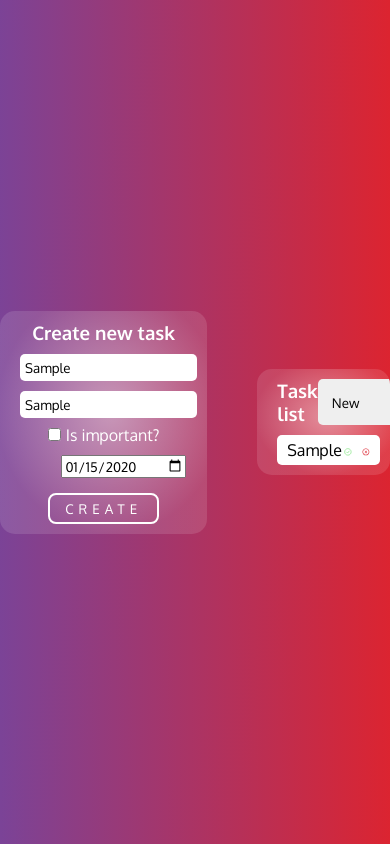
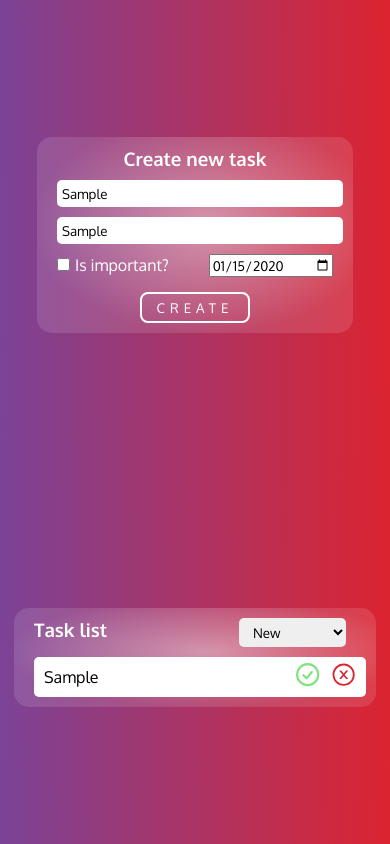
Before and after one commit to HiImRussel/to-do-app, a React (Create React App) app: page / in a window 390 px wide. Both pictures are taken after typing "Sample", "Sample", "2020-01-15" into the empty fields and a click on the button "CREATE". Built offline with nearby package versions, Linux system fonts and the light colour scheme.

Commit message:
Fixed bug (complete button showed when task was completed)

```diff
--- a/src/components/Task.jsx
+++ b/src/components/Task.jsx
@@ -10,6 +10,7 @@ const Task = ({
   description,
   deleteTask,
   completeTask,
+  status,
 }) => {
   const [isDescriptionVisable, setIsSecriptionVisable] = useState(false);
   const [displayDescription, setDescription] = useState("");
@@ -28,6 +29,7 @@ const Task = ({
       >
         <span>{name}</span>
         <div className="buttons">
+          {status === "new" && (
             <svg
               onClick={() => completeTask(id)}
               viewBox="0 0 24 24"
@@ -47,6 +49,7 @@ const Task = ({
                 stroke-width="2"
               />
             </svg>
+          )}
           <svg
             onClick={() => deleteTask(id)}
             viewBox="0 0 24 24"
--- a/src/components/TaskList.jsx
+++ b/src/components/TaskList.jsx
@@ -21,6 +21,7 @@ const TaskList = ({ tasks, deleteTask, completeTask }) => {
           description={task.description}
           deleteTask={deleteTask}
           completeTask={completeTask}
+          status={filter}
         />
       );
     }
--- a/src/css/App.css
+++ b/src/css/App.css
@@ -11,6 +11,7 @@ main {
   justify-content: center;
   flex-direction: row;
   align-items: center;
+  flex-wrap: wrap;
 }
 
 ::-webkit-scrollbar {
--- a/src/css/Form.css
+++ b/src/css/Form.css
@@ -57,3 +57,9 @@ form button {
 form button:hover {
   transform: scale(1.1);
 }
+
+@media only screen and (max-width: 679px) {
+  .tasks-bg {
+    margin-right: 0px;
+  }
+}
--- a/src/css/Task.css
+++ b/src/css/Task.css
@@ -9,6 +9,7 @@
   flex-direction: row;
   justify-content: space-between;
   cursor: pointer;
+  align-items: center;
 }
 
 .buttons svg {
@@ -23,3 +24,9 @@
 .buttons svg:nth-child(1) {
   margin-right: 10px;
 }
+
+@media only screen and (max-width: 679px) {
+  .buttons svg {
+    height: 3vh;
+  }
+}
--- a/src/css/TaskList.css
+++ b/src/css/TaskList.css
@@ -19,6 +19,10 @@
   justify-content: space-between;
 }
 
+#options h3 {
+  margin-right: 10px;
+}
+
 select {
   border: 0px;
   color: black;
@@ -29,3 +33,10 @@ select {
 select:focus {
   outline: none;
 }
+
+@media only screen and (max-width: 679px) {
+  .tasks-list {
+    width: 80%;
+    max-height: 60vh;
+  }
+}
```
Lines whose indentation alone changed are shown as unchanged.
